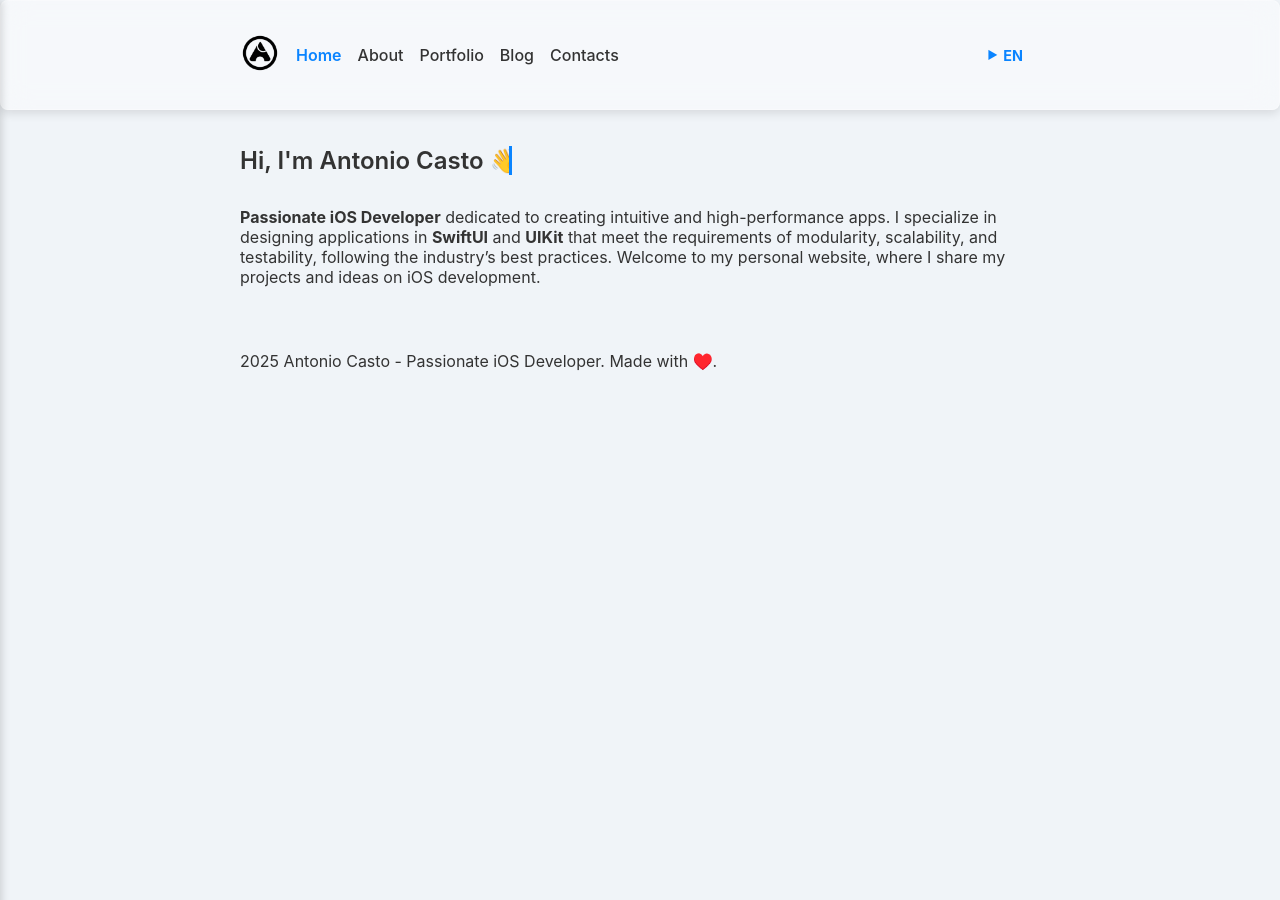
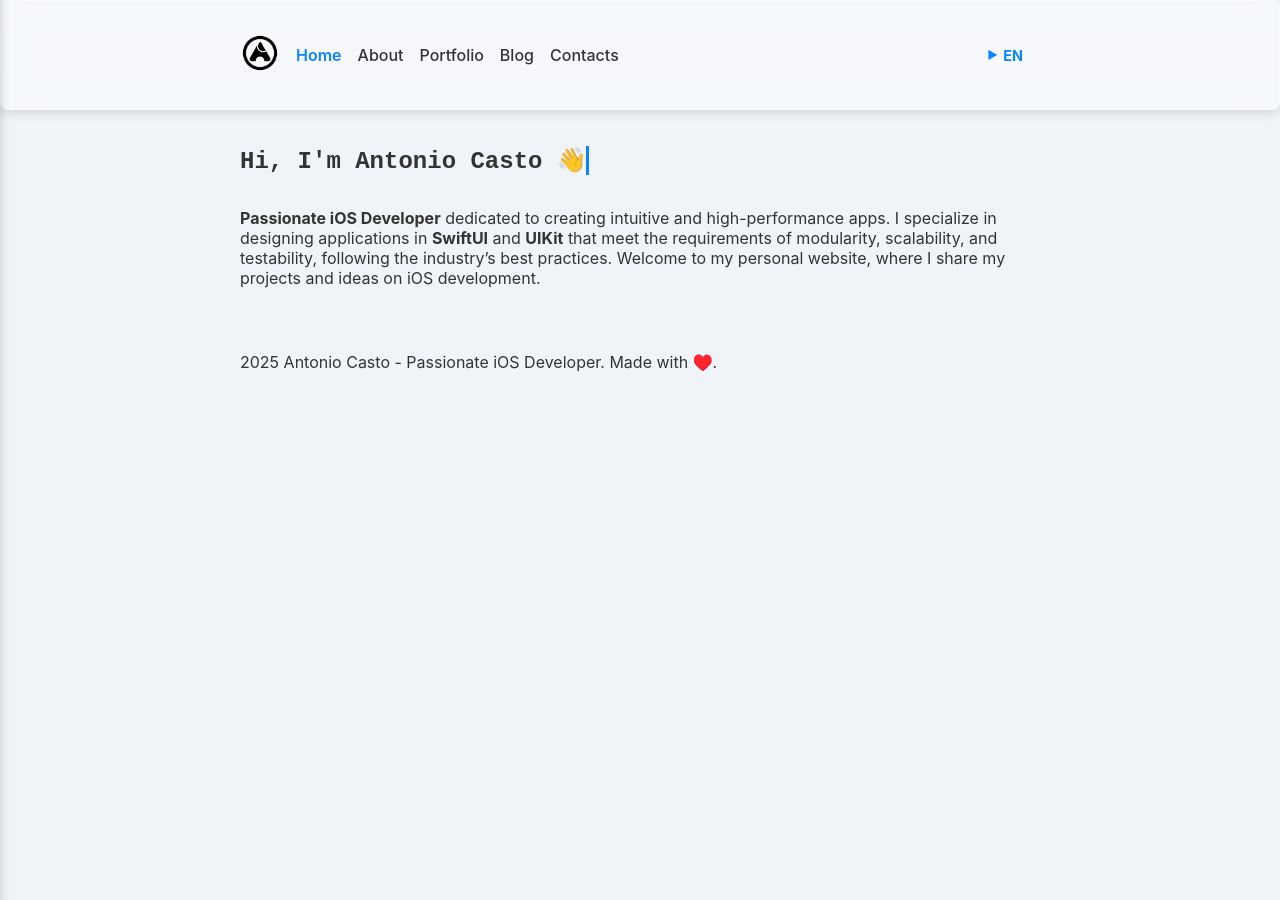
Before and after one commit to antoniocasto/acasto.dev, a Jekyll site: the page built from en/index.markdown, in a window 1280 px wide. Built offline with Jekyll 4.4.1, drawn with Linux system fonts in a browser that asks for light colours.

Commit message:
UI fix (#12)
* Fix logo icon centering.

* Fix typing animation.

```diff
--- a/_sass/_index.scss
+++ b/_sass/_index.scss
@@ -1,7 +1,6 @@
 .terminal {
-    font-family: $font-stack;
+    font-family: 'Courier New', Courier, monospace;
     text-align: left;
-    /* Assicura che il contenuto sia allineato a sinistra */
 }
 
 .typing-animation {
@@ -23,7 +22,7 @@
     }
 
     to {
-        width: 20ch;
+        width: 27ch;
     }
 }
 
@@ -38,7 +37,7 @@
     }
 
     to {
-        width: 17ch;
+        width: 24ch;
     }
 }
 
--- a/_sass/_nav.scss
+++ b/_sass/_nav.scss
@@ -185,6 +185,7 @@
 // ------------------------------
 .nav-right {
   /* Always visible on all screen sizes */
+  margin: 0;
 }
 
 // ------------------------------
@@ -274,9 +275,13 @@
   }
   .nav-center {
     display: flex;
+    position: relative;
   }
   .mobile-logo {
     display: inline-block;
+    position: absolute;
+    left: 50%;
+    transform: translateX(-30%);
   }
 }
 
```
